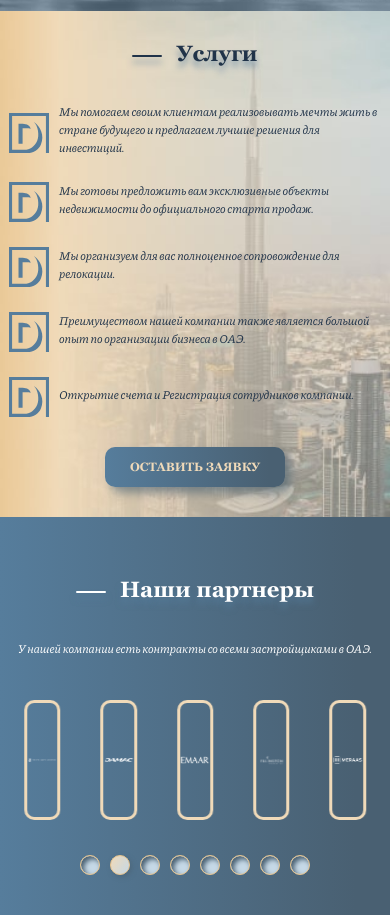
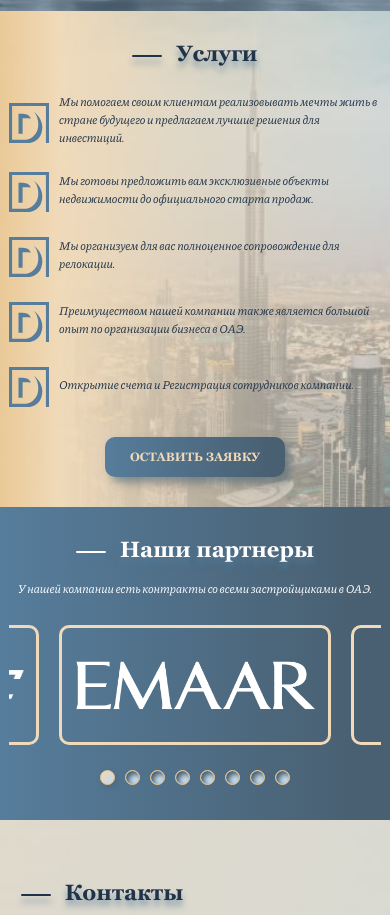
Before and after one commit to khobotovdaniil/Dreamscape, a website with bundled scripts: page src/index.html in a window 390 px wide. Shown: the part 1328-2243 px from the top of the page. Built offline with nearby package versions, Linux system fonts and the light colour scheme; files whose address does not match are found by name; what wow.js would draw is missing.

Commit message:
services adaptation

```diff
--- a/src/js/modules/glideSliders.js
+++ b/src/js/modules/glideSliders.js
@@ -6,6 +6,23 @@ function glideSliders () {
         startAt: 0,
         perView: 5,
         gap: 10,
+        breakpoints: {
+            1199: {
+                gap: 5,
+            },
+            991: {
+                perView: 3,
+                gap: 10,
+            },
+            767: {
+                perView: 3,
+                gap: 5,
+            },
+            575: {
+                perView: 1,
+                gap: -80,
+            },
+        },
         autoplay: 5000,
         hoverpause: false,
         focusAt: 'center',
--- a/src/sass/base/_glide.scss
+++ b/src/sass/base/_glide.scss
@@ -1,7 +1,7 @@
 .glide {
     &__slide {
         margin-top: 15px;
-        padding: 15px 15px;
+        padding: 0 15px 15px 15px;
         img {
             width: 95%;
             height: 95%;
@@ -18,7 +18,7 @@
     &__bullet {
         height: 20px;
         width: 20px;
-        margin: 20px 5px;
+        margin: 10px 5px;
         border-radius: 100%;
         background-color: var(--main-3);
         border: 1px solid var(--main-5);
@@ -29,3 +29,23 @@
         }
     }
 }
+
+@media (max-width:1199px) {
+    .glide {
+        &__slide {
+            padding: 0 10px 15px 10px;
+        }
+    }
+}
+
+@media (max-width:575px) {
+    .glide {
+        &__slide {
+            padding: 0 50px 15px 50px;
+        }
+        &__bullet {
+            height: 15px;
+            width: 15px;
+        }
+    }
+}
--- a/src/sass/blocks/_partners.scss
+++ b/src/sass/blocks/_partners.scss
@@ -1,6 +1,6 @@
 .partners {
-    min-height: 400px;
-    padding: 60px 0;
+    min-height: 300px;
+    padding: 60px 0 80px 0;
     background-image: var(--gradient-dark);
     &__descr {
         margin-top: 30px;
--- a/src/sass/media/_media_partners.scss
+++ b/src/sass/media/_media_partners.scss
@@ -1,15 +1,8 @@
-// @media (max-width:1199px) {
-
-// }
-
-// @media (max-width:991px) {
-
-// }
-
-// @media (max-width:767px) {
-
-// }
-
-// @media (max-width:575px) {
-
-// }
+@media (max-width:767px) {
+    .partners {
+        padding: 30px 0 60px 0;
+        &__descr {
+            margin-top: 10px;
+        }
+    }
+}
--- a/src/sass/media/_media_services.scss
+++ b/src/sass/media/_media_services.scss
@@ -12,6 +12,9 @@
         background: url('../img/bg/services-tab.jpg') center (center/cover) no-repeat;
         &__content {
             width: 70%;
+        }
+        &__list {
+            margin-top: 10px;
         }
     }
 }
```
Also changed, not shown: dist/css/style.min.css, dist/js/script.js, 1 other file.
